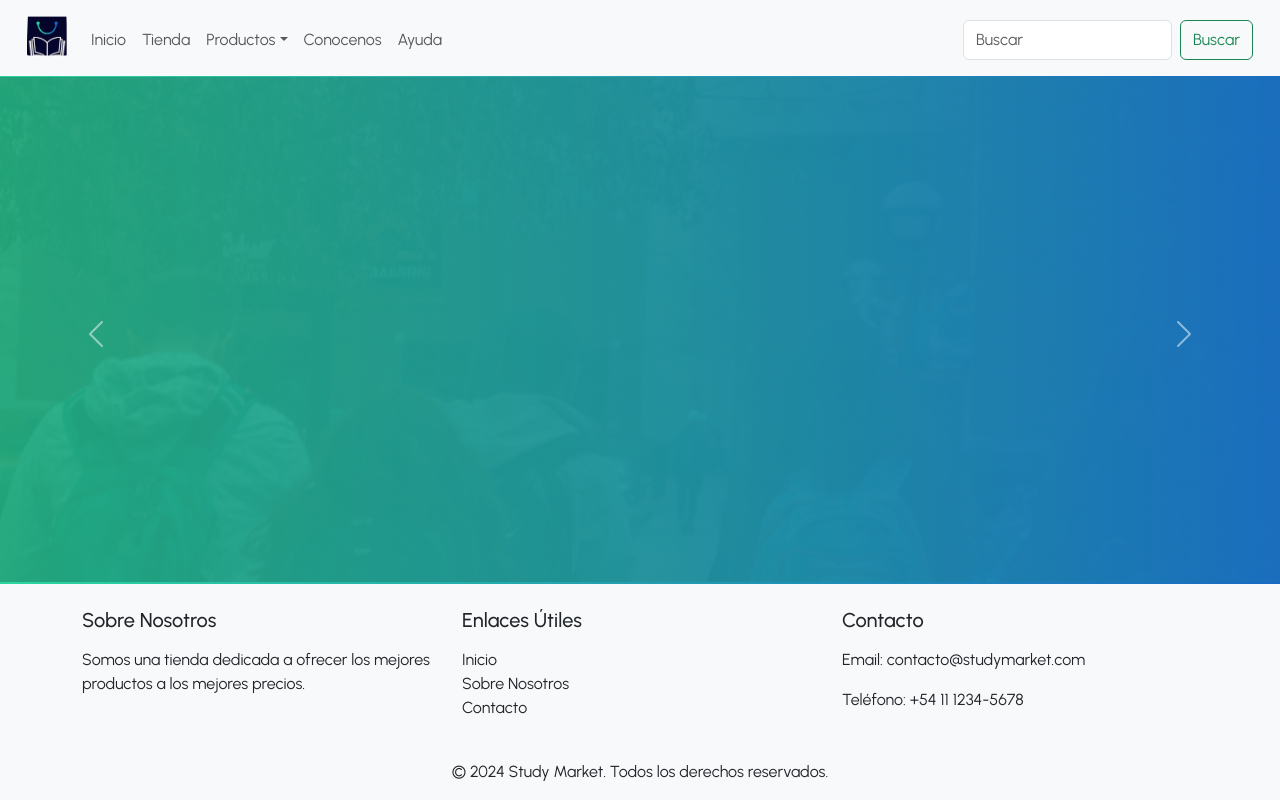
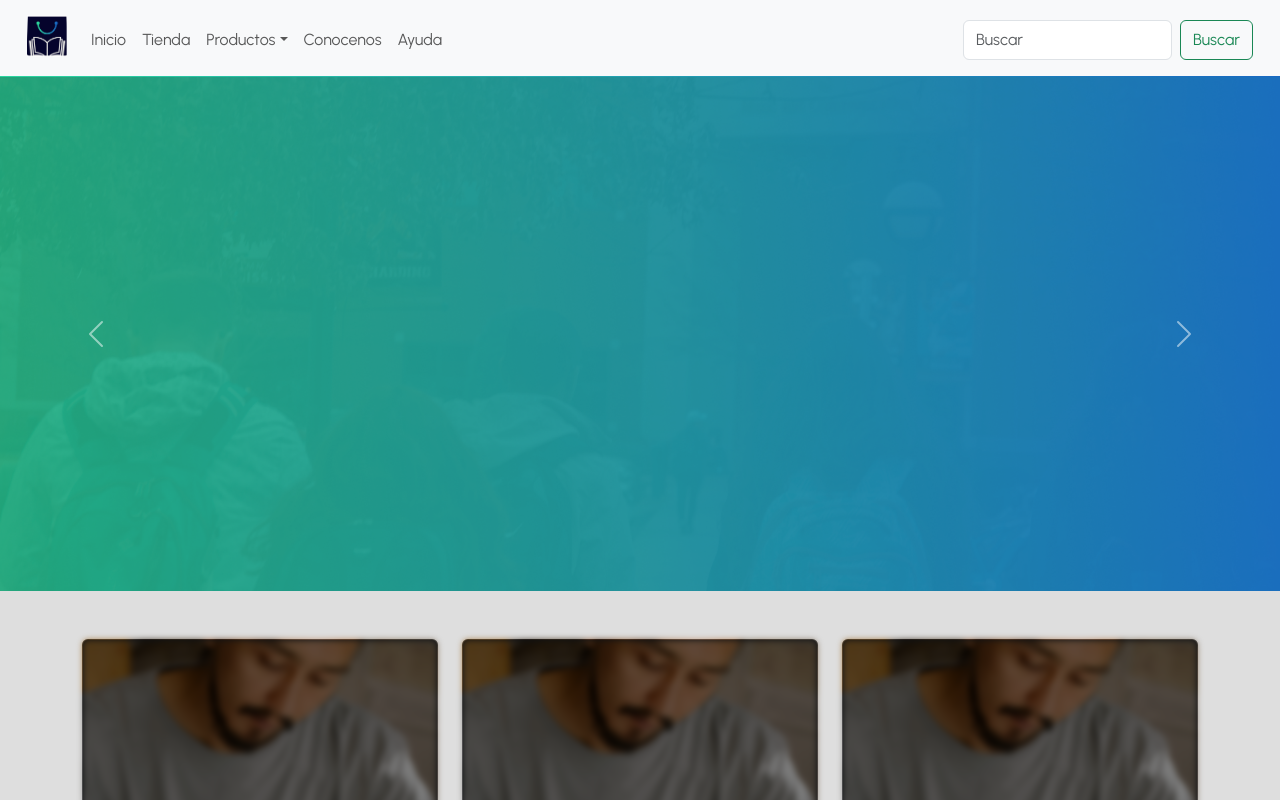
Before and after one commit to LautaroAgustinPaz/StudyMarket-FrontEnd, a React (Vite) app: page / in a window 1280 px wide. Shown: the top 800 px of the page. Built offline with nearby package versions, Linux system fonts and the light colour scheme.

Commit message:
hot fix footer

```diff
--- a/src/App.css
+++ b/src/App.css
@@ -6,26 +6,23 @@
 }
 
 .navbar::after {
-    content: '';
+  content: "";
   position: absolute;
   left: 0;
   bottom: 0;
   width: 100%;
-    height: 1px; /* Grosor de la línea */
-    background: linear-gradient(to right,
-            #2CD59F,
-            #1969C2);
+  height: 1px;
+  background: linear-gradient(to right, #2cd59f, #1969c2);
 }
-
 
 /*      Footer      */
 
 footer {
   position: absolute;
   width: 100%;
-  bottom: 0;
+  bottom: 1;
   z-index: 1;
-
+  display: block;
 }
 
 footer h5 {
```
Lines whose indentation alone changed are shown as unchanged.
